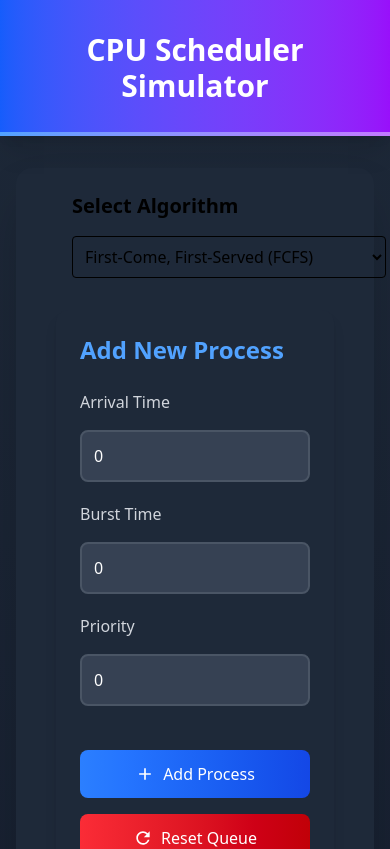
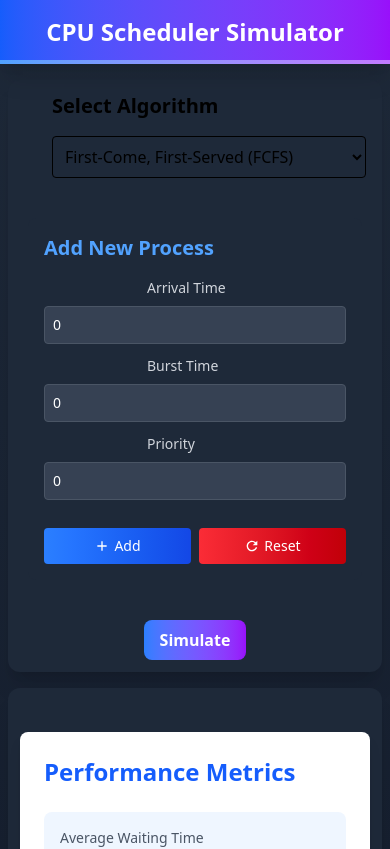
Before and after one commit to pankajyadav-dev/sheduling-algo-simulators, a React (Vite) app in the folder algo/: page / in a window 390 px wide. Shown: the top 849 px of the page. Built offline with nearby package versions, Linux system fonts and the light colour scheme.

Commit message:
adjust the responsiveness of the page on different screen and add a good ui to the page

```diff
--- a/algo/src/App.jsx
+++ b/algo/src/App.jsx
@@ -25,18 +25,18 @@ function App() {
   };
 
   return (
-    <div className="min-h-screen w-full bg-gradient-to-b from-gray-800 to-gray-900 overflow-hidden">
-      <div className="relative bg-gradient-to-r from-blue-600 to-purple-600 text-white py-8 shadow-xl">
-        <div className="container mx-auto px-4">
-          <h1 className="text-3xl md:text-4xl lg:text-5xl font-bold text-center">
+    <div className="min-h-screen w-full bg-gradient-to-b from-gray-800 to-gray-900 overflow-x-hidden">
+      <div className="relative bg-gradient-to-r from-blue-600 to-purple-600 text-white py-4 md:py-6 lg:py-8 shadow-xl">
+        <div className="container mx-auto px-2 sm:px-4">
+          <h1 className="text-2xl sm:text-3xl md:text-4xl lg:text-5xl font-bold text-center">
             CPU Scheduler Simulator
           </h1>
           <div className="absolute bottom-0 left-0 w-full h-1 bg-gradient-to-r from-blue-400 to-purple-400"></div>
         </div>
       </div>
 
-      <div className="container mx-auto px-4 py-8">
-        <div className="bg-gray-800 rounded-2xl shadow-2xl p-6 mb-8">
+      <div className="container mx-auto px-2 sm:px-4 py-4 sm:py-6 lg:py-8">
+        <div className="bg-gray-800 rounded-xl sm:rounded-2xl shadow-xl sm:shadow-2xl p-3 sm:p-4 lg:p-6 mb-4 sm:mb-6 lg:mb-8">
           <AlgorithmSelector
             algorithm={algorithm}
             setAlgorithm={handleAlgorithmChange}
@@ -53,10 +53,10 @@ function App() {
             setAlgorithmstate={setAlgorithmstate}
           />
 
-          <div className="flex justify-center mt-8">
+          <div className="flex justify-center mt-4 sm:mt-6 lg:mt-8">
             <button
               onClick={handleSimulate}
-              className="px-8 py-3 bg-gradient-to-r from-blue-500 to-purple-600 text-white text-lg font-semibold rounded-lg
+              className="px-4 sm:px-6 lg:px-8 py-2 sm:py-3 bg-gradient-to-r from-blue-500 to-purple-600 text-white text-base sm:text-lg font-semibold rounded-lg
                         transform transition-all duration-300 hover:scale-105 hover:shadow-lg
                         focus:outline-none focus:ring-2 focus:ring-blue-500 focus:ring-opacity-50"
             >
@@ -65,12 +65,12 @@ function App() {
           </div>
         </div>
 
-        <div className="space-y-8">
-          <div className="bg-gray-800 rounded-2xl shadow-2xl p-6">
+        <div className="space-y-4 sm:space-y-6 lg:space-y-8">
+          <div className="bg-gray-800 rounded-xl sm:rounded-2xl shadow-xl sm:shadow-2xl p-3 sm:p-4 lg:p-6">
             <MetricsDisplay metrics={metrics} />
           </div>
 
-          <div className="bg-gray-800 rounded-2xl shadow-2xl p-6 h-[400px]">
+          <div className="bg-gray-800 rounded-xl sm:rounded-2xl shadow-xl sm:shadow-2xl p-3 sm:p-4 lg:p-6 min-h-[250px] sm:min-h-[300px] lg:min-h-[400px] h-auto">
             <GanttChart data={ganttData} />
           </div>
         </div>
--- a/algo/src/components/GanttChart.jsx
+++ b/algo/src/components/GanttChart.jsx
@@ -14,13 +14,13 @@ function GanttChart({ data }) {
         chartInstanceRef.current.destroy();
       }
 
-      // Generate vibrant pastel colors for processes
+
       const generatePastelColor = () => {
         const hue = Math.floor(Math.random() * 360);
         return `hsla(${hue}, 85%, 75%, 0.85)`;
       };
 
-      // Maintain consistent colors for process IDs
+
       const getProcessColor = (processId) => {
         if (!colorMapRef.current[processId]) {
           colorMapRef.current[processId] = generatePastelColor();
--- a/algo/src/components/ProcessInputForm.jsx
+++ b/algo/src/components/ProcessInputForm.jsx
@@ -40,106 +40,106 @@ function ProcessInputForm({ processes, setProcesses, timeQuantum, setTimeQuantum
   };
 
   return (
-    <div className="mx-4 sm:mx-8 mb-8 flex flex-col lg:flex-row gap-8">
-      <div className="flex-1 bg-gray-800 rounded-xl p-6 shadow-lg">
-        <h2 className="text-2xl font-bold text-blue-400 mb-6">
+    <div className="w-full h-full flex flex-col lg:flex-row gap-4 p-2">
+      <div className="w-full lg:w-1/2 bg-gray-800 rounded-lg p-4">
+        <h2 className="text-xl font-bold text-blue-400 mb-4">
           {editMode ? 'Edit Process' : 'Add New Process'}
         </h2>
-        <div className="flex flex-col gap-5">
-          <div className="flex flex-col sm:flex-row items-start sm:items-center gap-4">
-            <label htmlFor="arrivalTime" className="text-gray-300 font-medium w-full sm:w-32">Arrival Time</label>
+        <div className="flex flex-col gap-3">
+          <div className="flex flex-col sm:flex-row items-center gap-2">
+            <label className="text-gray-300 font-medium w-24 text-sm">Arrival Time</label>
             <input
               type="number"
               placeholder="Enter arrival time"
               value={process.arrivalTime}
               onChange={(e) => setProcess({ ...process, arrivalTime: parseInt(e.target.value) })}
-              className="bg-gray-700 text-white border-2 border-gray-600 p-3 rounded-lg focus:outline-none focus:border-blue-500 w-full sm:flex-1 transition duration-200"
+              className="bg-gray-700 text-white border border-gray-600 p-2 rounded focus:outline-none focus:border-blue-500 w-full text-sm"
             />
           </div>
-          <div className="flex flex-col sm:flex-row items-start sm:items-center gap-4">
-            <label htmlFor="burstTime" className="text-gray-300 font-medium w-full sm:w-32">Burst Time</label>
+          <div className="flex flex-col sm:flex-row items-center gap-2">
+            <label className="text-gray-300 font-medium w-24 text-sm">Burst Time</label>
             <input
               type="number"
               placeholder="Enter burst time"
               value={process.burstTime}
               onChange={(e) => setProcess({ ...process, burstTime: parseInt(e.target.value) })}
-              className="bg-gray-700 text-white border-2 border-gray-600 p-3 rounded-lg focus:outline-none focus:border-blue-500 w-full sm:flex-1 transition duration-200"
+              className="bg-gray-700 text-white border border-gray-600 p-2 rounded focus:outline-none focus:border-blue-500 w-full text-sm"
             />
           </div>
-          <div className="flex flex-col sm:flex-row items-start sm:items-center gap-4">
-            <label htmlFor="priority" className="text-gray-300 font-medium w-full sm:w-32">Priority</label>
+          <div className="flex flex-col sm:flex-row items-center gap-2">
+            <label className="text-gray-300 font-medium w-24 text-sm">Priority</label>
             <input
               type="number"
               placeholder="Enter priority"
               value={process.priority}
               onChange={(e) => setProcess({ ...process, priority: parseInt(e.target.value) })}
-              className="bg-gray-700 text-white border-2 border-gray-600 p-3 rounded-lg focus:outline-none focus:border-blue-500 w-full sm:flex-1 transition duration-200"
+              className="bg-gray-700 text-white border border-gray-600 p-2 rounded focus:outline-none focus:border-blue-500 w-full text-sm"
             />
           </div>
           {algorithmstate && (
-            <div className="flex flex-col sm:flex-row items-start sm:items-center gap-4">
-              <label htmlFor="queueId" className="text-gray-300 font-medium w-full sm:w-32">Queue ID</label>
+            <div className="flex flex-col sm:flex-row items-center gap-2">
+              <label className="text-gray-300 font-medium w-24 text-sm">Queue ID</label>
               <input
                 type="number"
                 placeholder="Enter queue ID"
                 value={process.queueId}
                 onChange={(e) => setProcess({ ...process, queueId: parseInt(e.target.value) })}
-                className="bg-gray-700 text-white border-2 border-gray-600 p-3 rounded-lg focus:outline-none focus:border-blue-500 w-full sm:flex-1 transition duration-200"
+                className="bg-gray-700 text-white border border-gray-600 p-2 rounded focus:outline-none focus:border-blue-500 w-full text-sm"
               />
             </div>
           )}
-          <div className="flex flex-col sm:flex-row gap-4 mt-6">
+          <div className="flex gap-2 mt-4">
             <button
               onClick={handleAddProcess}
-              className="flex items-center justify-center gap-2 bg-gradient-to-r from-blue-500 to-blue-700 text-white px-6 py-3 rounded-lg hover:from-blue-600 hover:to-blue-800 transition duration-300 w-full sm:flex-1"
+              className="flex items-center justify-center gap-1 bg-gradient-to-r from-blue-500 to-blue-700 text-white px-4 py-2 rounded text-sm flex-1"
             >
-              <MdAdd size={20} />
-              {editMode ? 'Update Process' : 'Add Process'}
+              <MdAdd size={16} />
+              {editMode ? 'Update' : 'Add'}
             </button>
             <button
               onClick={handleResetQueue}
-              className="flex items-center justify-center gap-2 bg-gradient-to-r from-red-500 to-red-700 text-white px-6 py-3 rounded-lg hover:from-red-600 hover:to-red-800 transition duration-300 w-full sm:flex-1"
+              className="flex items-center justify-center gap-1 bg-gradient-to-r from-red-500 to-red-700 text-white px-4 py-2 rounded text-sm flex-1"
             >
-              <MdRefresh size={20} />
-              Reset Queue
+              <MdRefresh size={16} />
+              Reset
             </button>
           </div>
         </div>
       </div>
 
-      <div className="flex-1">
+      <div className="w-full lg:w-1/2">
         {processes.length > 0 && (
-          <div className="bg-gray-800 rounded-xl p-6 shadow-lg">
-            <h2 className="text-2xl font-bold text-blue-400 mb-6">Process Queue</h2>
-            <div className="overflow-hidden rounded-xl border-2 border-gray-700">
-              <div className="bg-gray-700 flex gap-4 p-4 font-medium text-gray-200">
+          <div className="bg-gray-800 rounded-lg p-2 sm:p-4 h-full">
+            <h2 className="text-xl font-bold text-blue-400 mb-4">Process Queue</h2>
+            <div className="rounded border border-gray-700">
+              <div className="bg-gray-700 flex gap-2 p-2 text-[10px] sm:text-sm text-gray-200">
                 <div className="flex-1">Process</div>
-                <div className="flex-1">Arrival Time</div>
-                <div className="flex-1">Burst Time</div>
+                <div className="flex-1">Arrival</div>
+                <div className="flex-1">Burst</div>
                 <div className="flex-1">Priority</div>
-                {algorithmstate && <div className="flex-1">Queue ID</div>}
-                <div className="w-24">Actions</div>
+                {algorithmstate && <div className="flex-1">Queue</div>}
+                <div className="w-16">Actions</div>
               </div>
               <div className="divide-y divide-gray-700">
                 {processes.map((proc) => (
-                  <div className="flex items-center gap-4 p-4 hover:bg-gray-700/50 transition duration-200" key={proc.id}>
-                    <div className="flex-1 text-blue-400 font-medium">{proc.id}</div>
+                  <div className="flex items-center gap-2 p-2 hover:bg-gray-700/50 text-[10px] sm:text-sm" key={proc.id}>
+                    <div className="flex-1 text-blue-400">{proc.id}</div>
                     <div className="flex-1 text-gray-300">{proc.arrivalTime}</div>
                     <div className="flex-1 text-gray-300">{proc.burstTime}</div>
                     <div className="flex-1 text-gray-300">{proc.priority}</div>
                     {algorithmstate && <div className="flex-1 text-gray-300">{proc.queueId}</div>}
-                    <div className="w-24 flex gap-3">
+                    <div className="w-16 flex gap-2">
                       <button
                         onClick={() => handleEditProcess(proc)}
-                        className="text-blue-400 hover:text-blue-300 transition duration-200"
+                        className="text-blue-400 hover:text-blue-300"
                       >
-                        <MdEdit size={20} />
+                        <MdEdit size={16} />
                       </button>
                       <button
                         onClick={() => handleDeleteProcess(proc.id)}
-                        className="text-red-400 hover:text-red-300 transition duration-200"
+                        className="text-red-400 hover:text-red-300"
                       >
-                        <MdDelete size={20} />
+                        <MdDelete size={16} />
                       </button>
                     </div>
                   </div>
```
